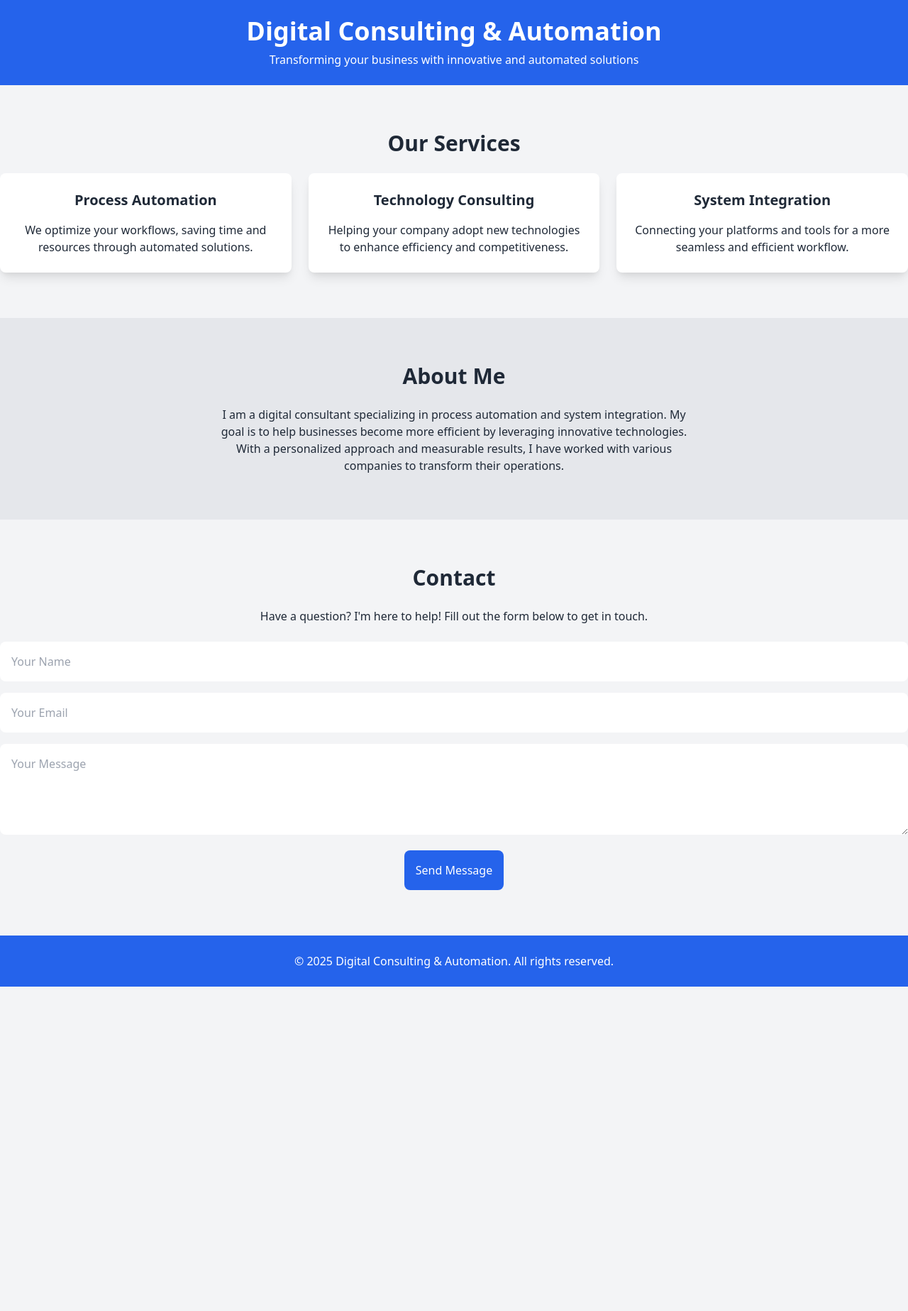
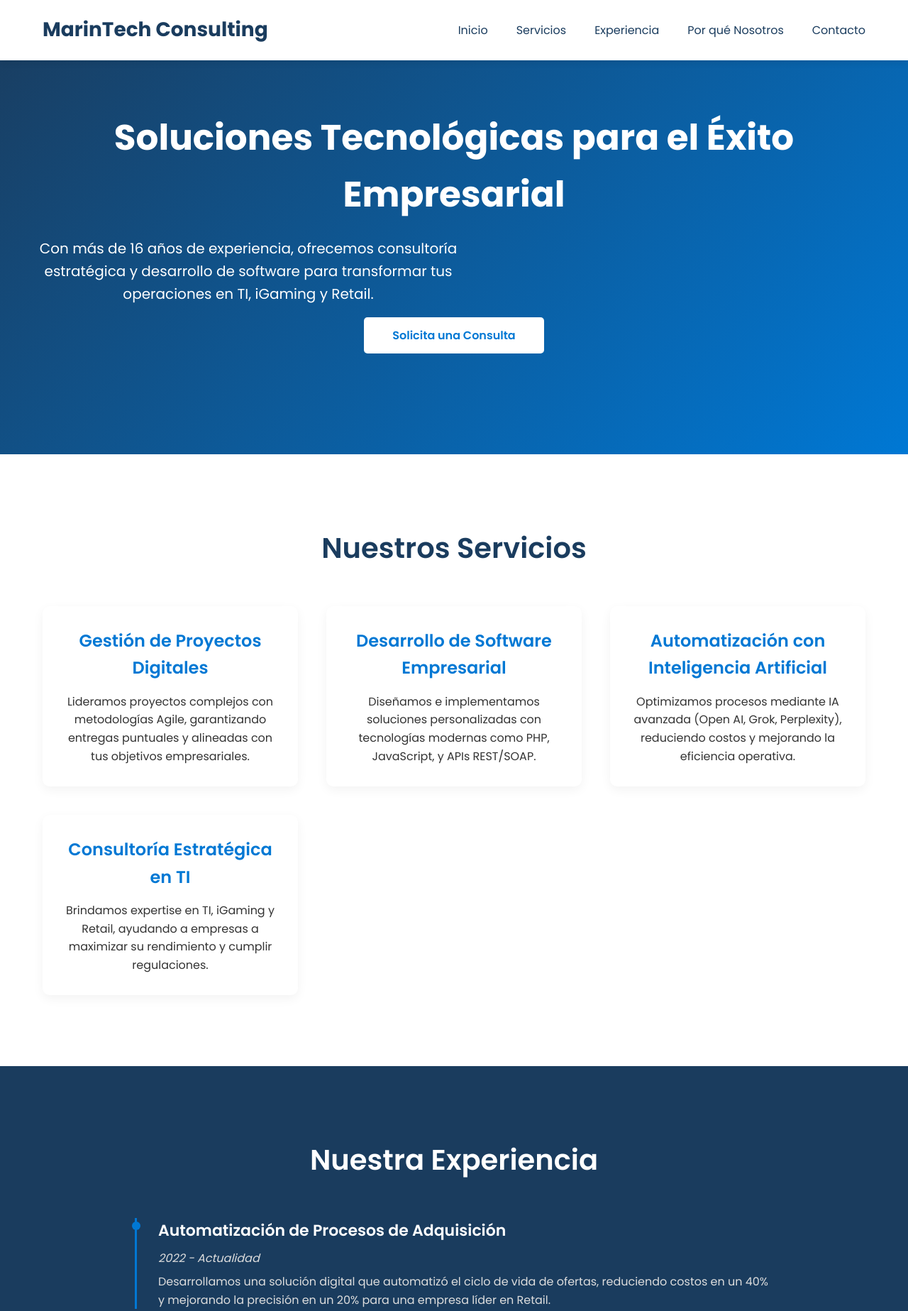
Before and after one commit to rubenm1906/consultoria-web, a plain HTML site: page index.html in a window 1280 px wide. Shown: the top 1847 px of the page at 71% size. Before the commit the page ends 1390 px from the top, so only its background shows below. Drawn offline with nearby package versions, Linux system fonts and the light colour scheme; a script that the page names is missing.

Commit message:
Add files via upload

```diff
--- a/index.html
+++ b/index.html
@@ -1,66 +1,125 @@
 <!DOCTYPE html>
-<html lang="en">
+<html lang="es">
 <head>
     <meta charset="UTF-8">
     <meta name="viewport" content="width=device-width, initial-scale=1.0">
-    <title>Digital Consulting & Automation</title>
-    <link href="https://cdn.jsdelivr.net/npm/tailwindcss@2.2.19/dist/tailwind.min.css" rel="stylesheet">
+    <title>MarinTech Consulting - Soluciones TI y Consultoría</title>
+    <link rel="stylesheet" href="styles.css">
+    <link href="https://fonts.googleapis.com/css2?family=Poppins:wght@300;400;600;700&display=swap" rel="stylesheet">
 </head>
-<body class="bg-gray-100 text-gray-800">
-    <!-- Header -->
-    <header class="bg-blue-600 text-white py-6">
-        <div class="container mx-auto text-center">
-            <h1 class="text-4xl font-bold">Digital Consulting & Automation</h1>
-            <p class="mt-2">Transforming your business with innovative and automated solutions</p>
-        </div>
+<body>
+    <!-- Navegación -->
+    <header>
+        <nav class="navbar">
+            <div class="logo">MarinTech Consulting</div>
+            <ul class="nav-links">
+                <li><a href="#home">Inicio</a></li>
+                <li><a href="#services">Servicios</a></li>
+                <li><a href="#experience">Experiencia</a></li>
+                <li><a href="#why-us">Por qué Nosotros</a></li>
+                <li><a href="#contact">Contacto</a></li>
+            </ul>
+        </nav>
     </header>
 
-    <!-- Services -->
-    <section id="services" class="my-16">
-        <div class="container mx-auto text-center">
-            <h2 class="text-3xl font-semibold mb-6">Our Services</h2>
-            <div class="grid grid-cols-1 md:grid-cols-2 lg:grid-cols-3 gap-6">
-                <div class="bg-white p-6 rounded-lg shadow-lg">
-                    <h3 class="text-xl font-bold mb-4">Process Automation</h3>
-                    <p>We optimize your workflows, saving time and resources through automated solutions.</p>
-                </div>
-                <div class="bg-white p-6 rounded-lg shadow-lg">
-                    <h3 class="text-xl font-bold mb-4">Technology Consulting</h3>
-                    <p>Helping your company adopt new technologies to enhance efficiency and competitiveness.</p>
-                </div>
-                <div class="bg-white p-6 rounded-lg shadow-lg">
-                    <h3 class="text-xl font-bold mb-4">System Integration</h3>
-                    <p>Connecting your platforms and tools for a more seamless and efficient workflow.</p>
-                </div>
+    <!-- Sección Hero -->
+    <section id="home" class="hero">
+        <div class="hero-content">
+            <h1>Soluciones Tecnológicas para el Éxito Empresarial</h1>
+            <p>Con más de 16 años de experiencia, ofrecemos consultoría estratégica y desarrollo de software para transformar tus operaciones en TI, iGaming y Retail.</p>
+            <a href="#contact" class="cta-button">Solicita una Consulta</a>
+        </div>
+    </section>
+
+    <!-- Sección Servicios -->
+    <section id="services" class="section">
+        <h2>Nuestros Servicios</h2>
+        <div class="services-grid">
+            <div class="service-card">
+                <h3>Gestión de Proyectos Digitales</h3>
+                <p>Lideramos proyectos complejos con metodologías Agile, garantizando entregas puntuales y alineadas con tus objetivos empresariales.</p>
+            </div>
+            <div class="service-card">
+                <h3>Desarrollo de Software Empresarial</h3>
+                <p>Diseñamos e implementamos soluciones personalizadas con tecnologías modernas como PHP, JavaScript, y APIs REST/SOAP.</p>
+            </div>
+            <div class="service-card">
+                <h3>Automatización con Inteligencia Artificial</h3>
+                <p>Optimizamos procesos mediante IA avanzada (Open AI, Grok, Perplexity), reduciendo costos y mejorando la eficiencia operativa.</p>
+            </div>
+            <div class="service-card">
+                <h3>Consultoría Estratégica en TI</h3>
+                <p>Brindamos expertise en TI, iGaming y Retail, ayudando a empresas a maximizar su rendimiento y cumplir regulaciones.</p>
             </div>
         </div>
     </section>
 
-    <!-- About Me -->
-    <section id="about" class="bg-gray-200 py-16">
-        <div class="container mx-auto text-center">
-            <h2 class="text-3xl font-semibold mb-6">About Me</h2>
-            <p class="max-w-2xl mx-auto">I am a digital consultant specializing in process automation and system integration. My goal is to help businesses become more efficient by leveraging innovative technologies. With a personalized approach and measurable results, I have worked with various companies to transform their operations.</p>
+    <!-- Sección Experiencia -->
+    <section id="experience" class="section dark-bg">
+        <h2>Nuestra Experiencia</h2>
+        <div class="timeline">
+            <div class="timeline-item">
+                <h3>Automatización de Procesos de Adquisición</h3>
+                <p><em>2022 - Actualidad</em></p>
+                <p>Desarrollamos una solución digital que automatizó el ciclo de vida de ofertas, reduciendo costos en un 40% y mejorando la precisión en un 20% para una empresa líder en Retail.</p>
+            </div>
+            <div class="timeline-item">
+                <h3>Integración de Plataformas de iGaming</h3>
+                <p><em>2021</em></p>
+                <p>Lideramos la implementación de un sitio web en el mercado español, integrando sistemas de pago y marketing para una compañía de iGaming.</p>
+            </div>
+            <div class="timeline-item">
+                <h3>Proyectos de Integración Global</h3>
+                <p><em>2018 - 2021</em></p>
+                <p>Entregamos más de 40 proyectos de integración en mercados regulados, optimizando plataformas de juego para operadores B2B.</p>
+            </div>
         </div>
     </section>
 
-    <!-- Contact -->
-    <section id="contact" class="py-16">
-        <div class="container mx-auto text-center">
-            <h2 class="text-3xl font-semibold mb-6">Contact</h2>
-            <p>Have a question? I'm here to help! Fill out the form below to get in touch.</p>
-            <form class="mt-6">
-                <input type="text" class="p-4 rounded-lg w-full mb-4" placeholder="Your Name" required>
-                <input type="email" class="p-4 rounded-lg w-full mb-4" placeholder="Your Email" required>
-                <textarea class="p-4 rounded-lg w-full mb-4" rows="4" placeholder="Your Message" required></textarea>
-                <button type="submit" class="bg-blue-600 text-white p-4 rounded-lg">Send Message</button>
-            </form>
+    <!-- Sección Por qué Nosotros -->
+    <section id="why-us" class="section">
+        <h2>Por qué Elegirnos</h2>
+        <div class="why-us-grid">
+            <div class="why-us-item">
+                <h3>16+ Años de Experiencia</h3>
+                <p>Un historial probado en la entrega de soluciones innovadoras en múltiples industrias.</p>
+            </div>
+            <div class="why-us-item">
+                <h3>Enfoque en Resultados</h3>
+                <p>Nos especializamos en generar valor tangible para tu negocio.</p>
+            </div>
+            <div class="why-us-item">
+                <h3>Equipo Multidisciplinario</h3>
+                <p>Expertos en TI, desarrollo, y consultoría trabajando juntos para tu éxito.</p>
+            </div>
         </div>
     </section>
 
+    <!-- Sección Contacto -->
+    <section id="contact" class="section dark-bg">
+        <h2>Contáctanos</h2>
+        <p>Agenda una consulta estratégica con nuestro equipo:</p>
+        <!-- Calendly -->
+        <div class="calendly-inline-widget" data-url="https://calendly.com/tu-usuario/30min" style="min-width:320px;height:630px;"></div>
+        <script type="text/javascript" src="https://assets.calendly.com/assets/external/widget.js"></script>
+    </section>
+
     <!-- Footer -->
-    <footer class="bg-blue-600 text-white text-center py-6">
-        <p>&copy; 2025 Digital Consulting & Automation. All rights reserved.</p>
+    <footer>
+        <p>© 2025 MarinTech Consulting. Todos los derechos reservados.</p>
     </footer>
+
+    <!-- Chat Tawk.to -->
+    <script type="text/javascript">
+        var Tawk_API=Tawk_API||{}, Tawk_LoadStart=new Date();
+        (function(){
+            var s1=document.createElement("script"),s0=document.getElementsByTagName("script")[0];
+            s1.async=true;
+            s1.src='https://embed.tawk.to/tu-id-de-tawk/default';
+            s1.charset='UTF-8';
+            s1.setAttribute('crossorigin','*');
+            s0.parentNode.insertBefore(s1,s0);
+        })();
+    </script>
 </body>
 </html>
--- /dev/null
+++ b/styles.css
@@ -0,0 +1,178 @@
+* {
+    margin: 0;
+    padding: 0;
+    box-sizing: border-box;
+    font-family: 'Poppins', sans-serif;
+}
+
+body {
+    line-height: 1.6;
+    color: #333;
+}
+
+.navbar {
+    display: flex;
+    justify-content: space-between;
+    align-items: center;
+    padding: 20px 60px;
+    background-color: #fff;
+    box-shadow: 0 2px 10px rgba(0,0,0,0.1);
+    position: fixed;
+    width: 100%;
+    top: 0;
+    z-index: 1000;
+}
+
+.logo {
+    font-size: 28px;
+    font-weight: 700;
+    color: #1a3c5e;
+}
+
+.nav-links {
+    list-style: none;
+    display: flex;
+}
+
+.nav-links li {
+    margin-left: 40px;
+}
+
+.nav-links a {
+    text-decoration: none;
+    color: #1a3c5e;
+    font-weight: 500;
+    font-size: 16px;
+}
+
+.nav-links a:hover {
+    color: #0078d4;
+}
+
+.hero {
+    height: 80vh;
+    background: linear-gradient(135deg, #1a3c5e, #0078d4);
+    display: flex;
+    align-items: center;
+    justify-content: center;
+    text-align: center;
+    color: #fff;
+}
+
+.hero-content h1 {
+    font-size: 50px;
+    font-weight: 700;
+    margin-bottom: 20px;
+}
+
+.hero-content p {
+    font-size: 20px;
+    margin-bottom: 30px;
+    max-width: 700px;
+}
+
+.cta-button {
+    padding: 14px 40px;
+    background-color: #fff;
+    color: #0078d4;
+    text-decoration: none;
+    border-radius: 5px;
+    font-weight: 600;
+    transition: all 0.3s ease;
+}
+
+.cta-button:hover {
+    background-color: #0078d4;
+    color: #fff;
+}
+
+.section {
+    padding: 100px 60px;
+    text-align: center;
+}
+
+.section h2 {
+    font-size: 40px;
+    font-weight: 600;
+    margin-bottom: 50px;
+    color: #1a3c5e;
+}
+
+.services-grid, .why-us-grid {
+    display: grid;
+    grid-template-columns: repeat(auto-fit, minmax(280px, 1fr));
+    gap: 40px;
+    max-width: 1200px;
+    margin: 0 auto;
+}
+
+.service-card, .why-us-item {
+    padding: 30px;
+    background-color: #fff;
+    border-radius: 10px;
+    box-shadow: 0 5px 15px rgba(0,0,0,0.05);
+    transition: transform 0.3s ease;
+}
+
+.service-card:hover, .why-us-item:hover {
+    transform: translateY(-5px);
+}
+
+.service-card h3, .why-us-item h3 {
+    font-size: 24px;
+    font-weight: 600;
+    margin-bottom: 15px;
+    color: #0078d4;
+}
+
+.timeline {
+    max-width: 900px;
+    margin: 0 auto;
+    text-align: left;
+}
+
+.timeline-item {
+    margin-bottom: 50px;
+    padding-left: 30px;
+    border-left: 3px solid #0078d4;
+    position: relative;
+}
+
+.timeline-item::before {
+    content: '';
+    width: 12px;
+    height: 12px;
+    background-color: #0078d4;
+    border-radius: 50%;
+    position: absolute;
+    left: -7px;
+    top: 5px;
+}
+
+.timeline-item h3 {
+    font-size: 22px;
+    font-weight: 600;
+    color: #fff;
+}
+
+.timeline-item p {
+    margin: 8px 0;
+    color: #ddd;
+}
+
+.dark-bg {
+    background-color: #1a3c5e;
+    color: #fff;
+}
+
+.dark-bg h2 {
+    color: #fff;
+}
+
+footer {
+    padding: 30px;
+    text-align: center;
+    background-color: #1a3c5e;
+    color: #fff;
+    font-size: 14px;
+}
```
